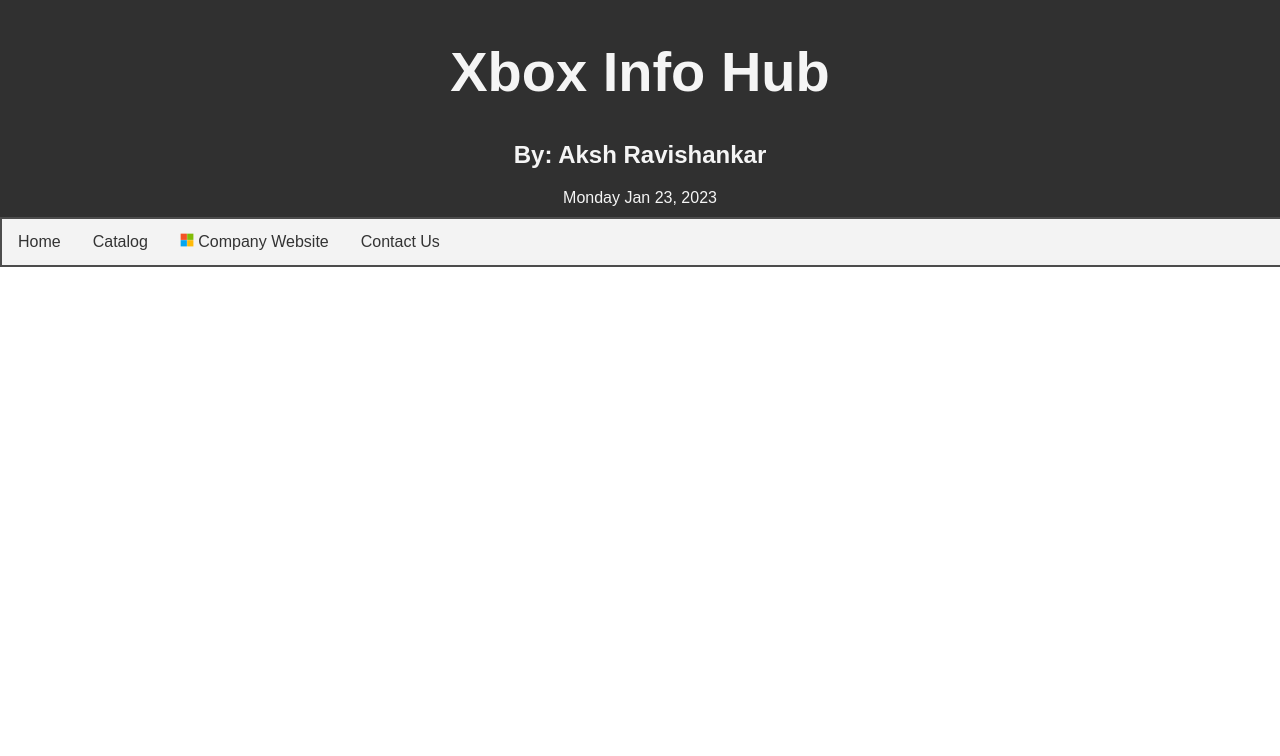
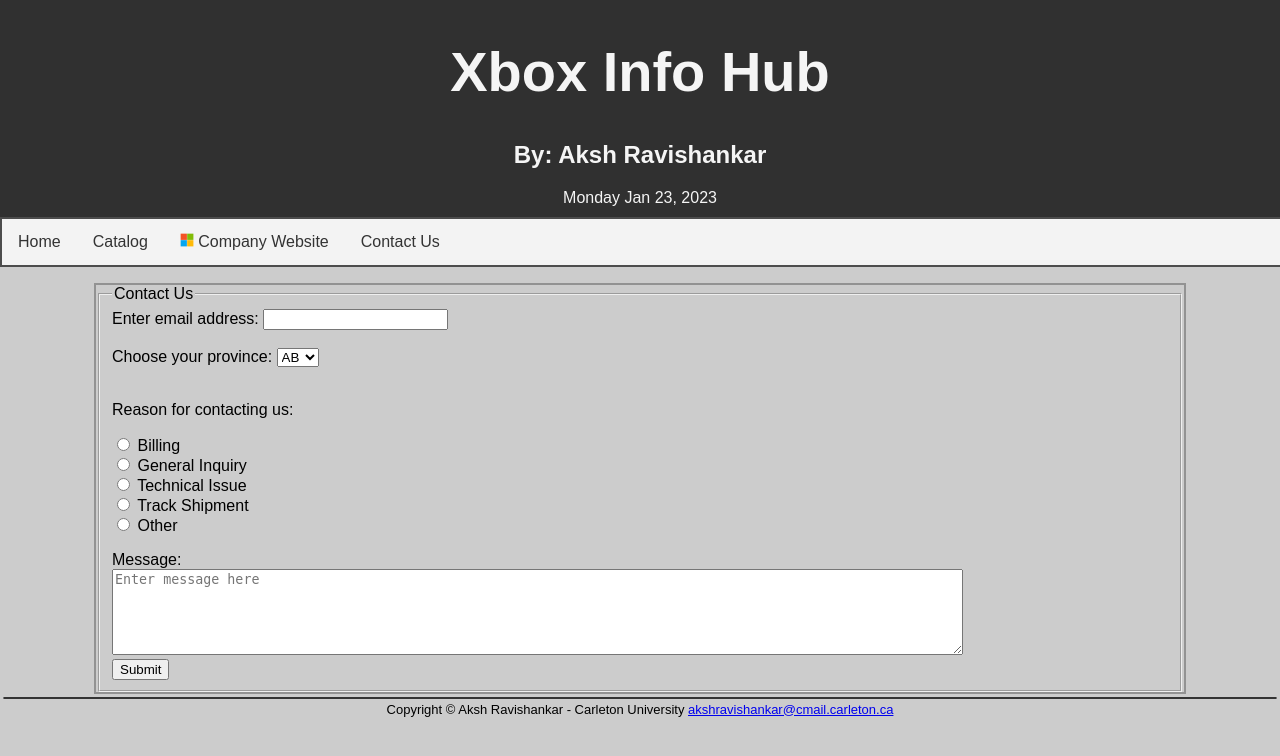
Before and after one commit to itsjustaksh/School, a PHP site: page /contact.html in a window 1280 px wide. Shown: the top 756 px of the page. Run offline with PHP 8.4, Linux system fonts and the light colour scheme.

Commit message:
Added contact form Added footer Styling for contact form
SYSC 4504

```diff
--- a/4504/Lab 3/assets/css/style.css
+++ b/4504/Lab 3/assets/css/style.css
@@ -1,6 +1,7 @@
 body{
     margin: 0;
     font-family: Arial, Helvetica, sans-serif;
+    background-color: #ccc;
 }
 
 header{
@@ -69,8 +105,13 @@
 
 #bottom_line{
     margin: 3px;
-    border: 2px solid #333;
+    border: 1px solid #333;
     border-radius: 10px;
+}
+
+#contact_message{
+    height: 5rem;
+    width: 80%;
 }
 
 .page-title{
@@ -97,3 +147,25 @@
 .nav-logo{
     height: 14px;
 }
+
+.bars{
+    display: block;
+    width: fit-content;
+    border-top: 2px #303030 solid;
+    border-bottom: 2px #303030 solid;
+    margin: 0;
+    text-decoration: none;
+}
+
+.contact-form{
+    display: block;
+    margin: auto;
+    width: 85%;
+    border: #929292 2px solid;
+    margin-top: 1em;
+}
+
+.contact-form ul{
+    list-style: none;
+    padding: 0;
+}
--- a/4504/Lab 3/contact.html
+++ b/4504/Lab 3/contact.html
@@ -1,9 +1,9 @@
 <!DOCTYPE html>
 <html lang="en">
   <head>
-    <meta charset="UTF-8">
+    <meta charset="UTF-8" />
     <title>Contact Us</title>
-    <link rel="stylesheet" href="assets/css/style.css">
+    <link rel="stylesheet" href="assets/css/style.css" />
     <link rel="icon" href="images/images/XBOX_logo.png" />
   </head>
   <body>
@@ -15,8 +15,8 @@
     <div id="top_nav">
       <nav>
         <ul>
-            <li><a href="#home_link_dest">Home</a></li>
-            <li><a href="#catalog_link_dest">Catalog</a></li>
+          <li><a href="index.html">Home</a></li>
+          <li><a href="catalog.html">Catalog</a></li>
           <li>
             <a href="https://www.microsoft.com/en-ca">
               <img
@@ -28,12 +28,83 @@
             >
           </li>
           <li>
-              <a href=""
-                >Contact Us</a
-              >
+            <a href="contact.html">Contact Us</a>
           </li>
         </ul>
       </nav>
     </div>
+
+    <main>
+      <div class="contact-form">
+        <form
+          action="https://ramisabouni.com/sysc4504/Lab03_process.php"
+          method="post"
+        >
+          <fieldset>
+            <legend>Contact Us</legend>
+            <label for="input">Enter email address: </label>
+            <input type="email" />
+            <br />
+            <br />
+            <label for="select">Choose your province: </label>
+            <select name="Select province" id="province-select">
+              <option value="AB">AB</option>
+              <option value="BC">ON</option>
+              <option value="SK">SK</option>
+              <option value="MB">MB</option>
+              <option value="ON">ON</option>
+              <option value="QC">QC</option>
+              <option value="NS">NS</option>
+              <option value="NB">NB</option>
+              <option value="NL">NL</option>
+              <option value="PE">PE</option>
+              <option value="YK">YK</option>
+              <option value="NT">NT</option>
+              <option value="NU">NU</option>
+            </select>
+            <br />
+            <br />
+            <p>Reason for contacting us:</p>
+            <ul>
+              <li>
+                <input type="radio" name="contact-reason-radio" />
+                <label for="input">Billing</label>
+              </li>
+              <li>
+                <input type="radio" name="contact-reason-radio" />
+                <label for="input">General Inquiry</label>
+              </li>
+              <li>
+                <input type="radio" name="contact-reason-radio" />
+                <label for="input">Technical Issue</label>
+              </li>
+              <li>
+                <input type="radio" name="contact-reason-radio" />
+                <label for="input">Track Shipment</label>
+              </li>
+              <li>
+                <input type="radio" name="contact-reason-radio" />
+                <label for="input">Other</label>
+              </li>
+            </ul>
+            <label for="textarea">Message:</label><br />
+            <textarea
+              name="contact-message"
+              id="contact_message"
+              placeholder="Enter message here"
+            ></textarea>
+            <br />
+            <input type="submit" value="Submit" />
+          </fieldset>
+        </form>
+      </div>
+    </main>
+    <hr id="bottom_line" />
+    <footer>
+      Copyright &copy; Aksh Ravishankar - Carleton University
+      <a href="mailto:akshravishankar@cmail.carleton.ca">
+        akshravishankar@cmail.carleton.ca
+      </a>
+    </footer>
   </body>
 </html>
```
Also changed, not shown: other parts of 4504/Lab 3/assets/css/style.css (+44 -0 lines). Lines whose indentation alone changed are shown as unchanged.
